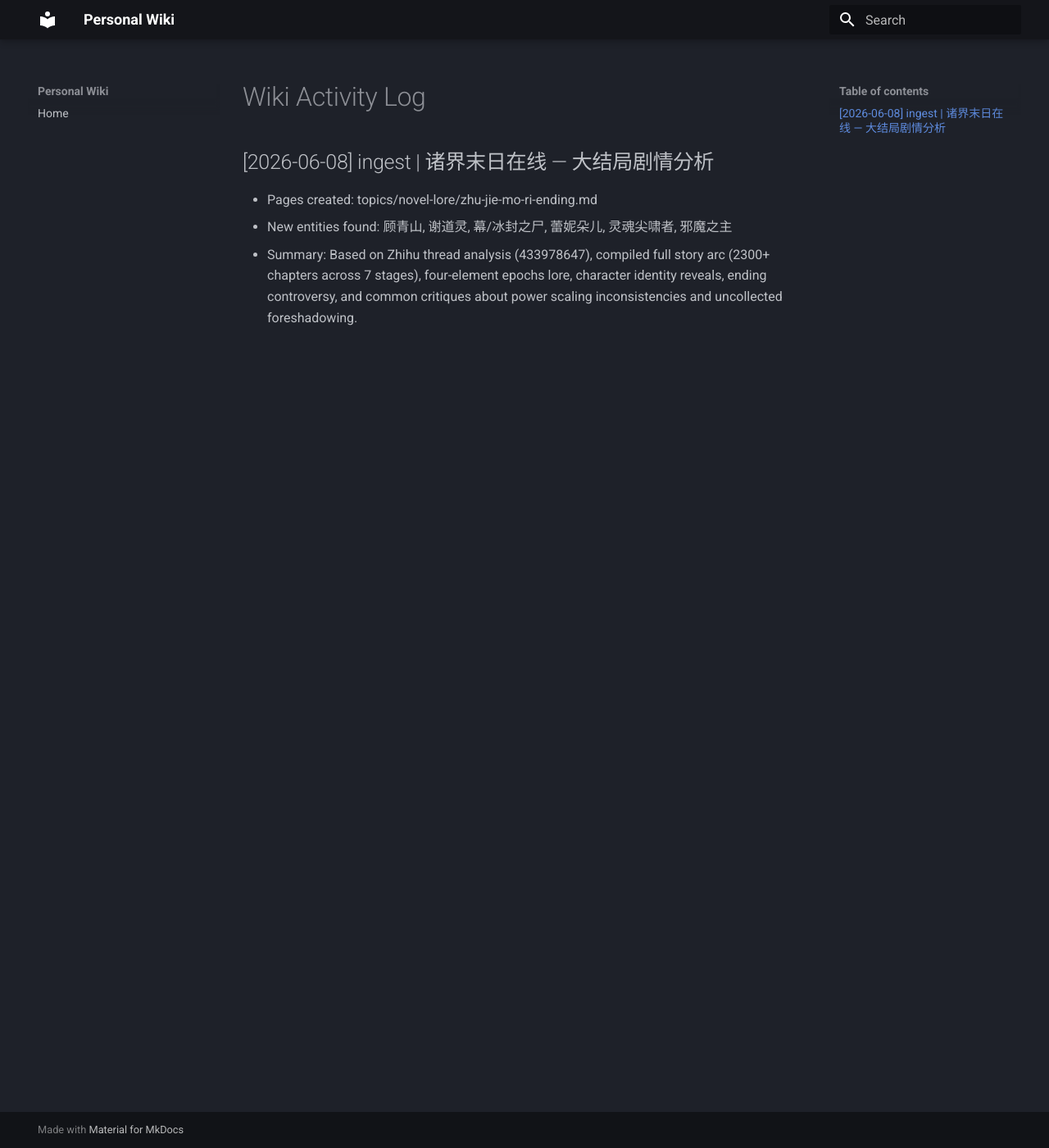
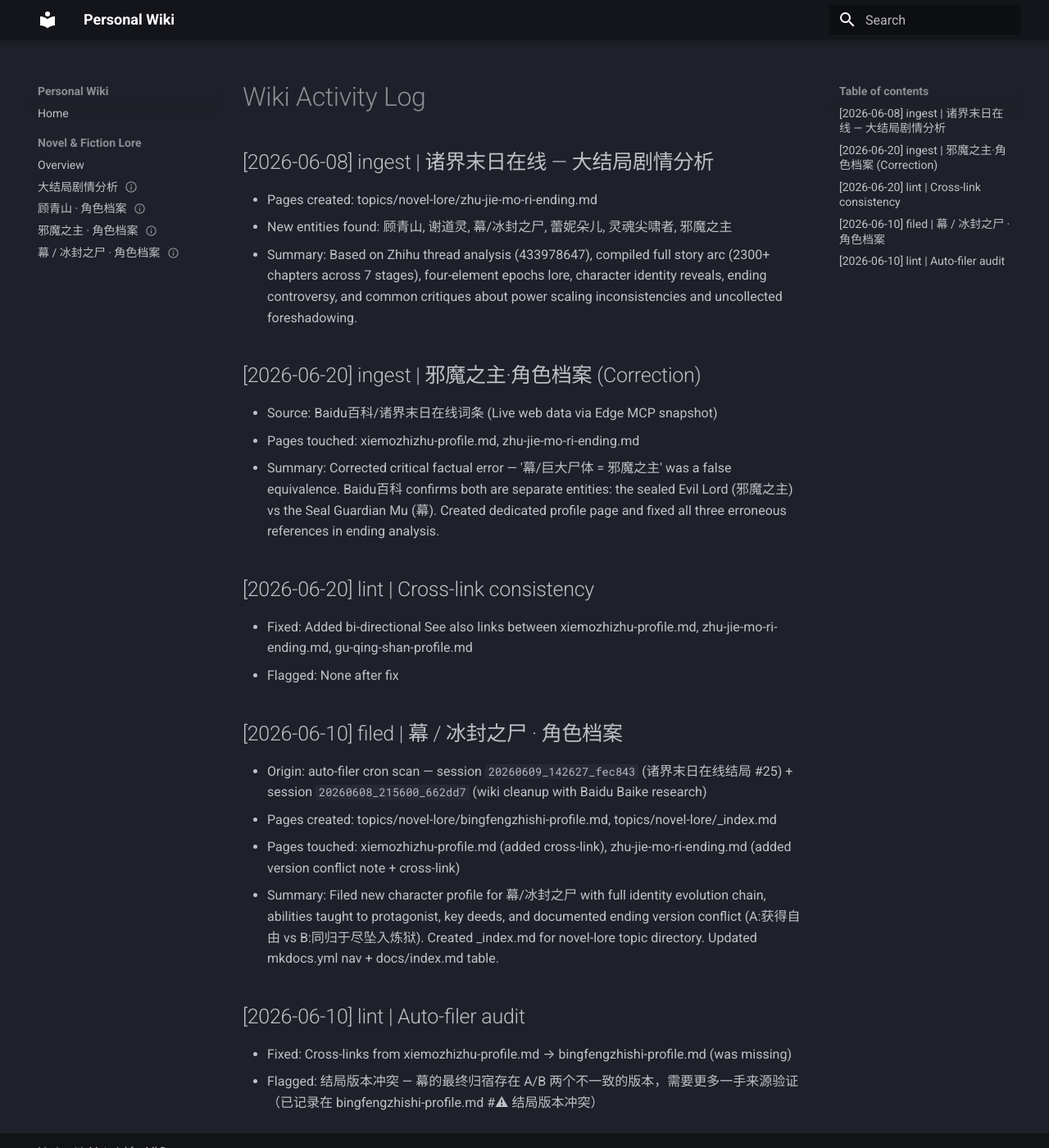
Before and after one commit to Zack3155/llm-wiki, an MkDocs documentation site: the page built from docs/log.md, in a window 1280 px wide and 1400 px high. Shown: the whole window at 82% size. Built offline with MkDocs 1.6.1 and Material for MkDocs 9.7.7, drawn with Linux system fonts in a browser that asks for light colours.

Commit message:
wiki: update index.md,log.md,topics/novel-lore/_index.md,topics/novel-lore/bingfengzhishi-profile.md,topics/novel-lore/xiemozhizhu-profile.md

````diff
--- a/docs/log.md
+++ b/docs/log.md
@@ -4,3 +4,21 @@
 - Pages created: topics/novel-lore/zhu-jie-mo-ri-ending.md
 - New entities found: 顾青山, 谢道灵, 幕/冰封之尸, 蕾妮朵儿, 灵魂尖啸者, 邪魔之主
 - Summary: Based on Zhihu thread analysis (433978647), compiled full story arc (2300+ chapters across 7 stages), four-element epochs lore, character identity reveals, ending controversy, and common critiques about power scaling inconsistencies and uncollected foreshadowing.
+## [2026-06-20] ingest | 邪魔之主·角色档案 (Correction)
+- Source: Baidu百科/诸界末日在线词条 (Live web data via Edge MCP snapshot)
+- Pages touched: xiemozhizhu-profile.md, zhu-jie-mo-ri-ending.md
+- Summary: Corrected critical factual error — '幕/巨大尸体 = 邪魔之主' was a false equivalence. Baidu百科 confirms both are separate entities: the sealed Evil Lord (邪魔之主) vs the Seal Guardian Mu (幕). Created dedicated profile page and fixed all three erroneous references in ending analysis.
+
+## [2026-06-20] lint | Cross-link consistency
+- Fixed: Added bi-directional See also links between xiemozhizhu-profile.md, zhu-jie-mo-ri-ending.md, gu-qing-shan-profile.md
+- Flagged: None after fix
+
+## [2026-06-10] filed | 幕 / 冰封之尸 · 角色档案
+- Origin: auto-filer cron scan — session `20260609_142627_fec843` (诸界末日在线结局 #25) + session `20260608_215600_662dd7` (wiki cleanup with Baidu Baike research)
+- Pages created: topics/novel-lore/bingfengzhishi-profile.md, topics/novel-lore/_index.md
+- Pages touched: xiemozhizhu-profile.md (added cross-link), zhu-jie-mo-ri-ending.md (added version conflict note + cross-link)
+- Summary: Filed new character profile for 幕/冰封之尸 with full identity evolution chain, abilities taught to protagonist, key deeds, and documented ending version conflict (A:获得自由 vs B:同归于尽坠入炼狱). Created _index.md for novel-lore topic directory. Updated mkdocs.yml nav + docs/index.md table.
+
+## [2026-06-10] lint | Auto-filer audit
+- Fixed: Cross-links from xiemozhizhu-profile.md → bingfengzhishi-profile.md (was missing)
+- Flagged: 结局版本冲突 — 幕的最终归宿存在 A/B 两个不一致的版本，需要更多一手来源验证（已记录在 bingfengzhishi-profile.md #⚠ 结局版本冲突）
--- /dev/null
+++ b/docs/topics/novel-lore/_index.md
@@ -0,0 +1,19 @@
+# Novel & Fiction Lore — 索引
+
+**小说考据资料库**。来源：百度百科、知乎高赞解析帖、贴吧精华讨论区。
+
+## 诸界末日在线 (烟火成城)
+
+| 页面 | 主题 | 状态 | 更新 |
+|---|---|---|---|
+| [大结局剧情分析](zhu-jie-mo-ri-ending.md) | 全文七阶段梳理、邪魔主线、世界观深层结构 | ✅ 完整 | 2026-06-10 |
+| [顾青山 · 角色档案](gu-qing-shan-profile.md) | 主角完整设定：身份/位格/神器库/技能树 | ✅ 完整 | 2026-06-08 |
+| [邪魔之主 · 角色档案](xiemozhizhu-profile.md) | 最终 BOSS 考据、远古背景、至高三术 | ✅ 完整 | 2026-06-20 |
+| [幕 / 冰封之尸 · 角色档案](bingfengzhishi-profile.md) | 封印看守人、身份演变线、传授术法、结局版本冲突 | ✅ 完整 | 2026-06-10 |
+
+## 交叉引用说明
+
+上述页面之间的 See also 链接已通过多轮修正对齐，确认关系：
+- **幕 ≠ 邪魔之主**（百度百科正名）
+- **顾青山 = 时间与奥秘之子 / "毁灭" / 混沌最高序列**
+- **谢道灵 = 天道帝 / 最终术法术主**
--- /dev/null
+++ b/docs/topics/novel-lore/bingfengzhishi-profile.md
@@ -0,0 +1,82 @@
+---
+title: "幕 / 冰封之尸 — 角色档案"
+date_added: 2026-06-10
+date_modified: 2026-06-10
+source_count: 4
+tags: [fiction, zhu-jie-mo-ri, character-profile, mu, bingfengzhishi]
+status: complete
+aliases: [巨大冰封之尸, 幕, 冰封尸体, MuProfile]
+references:
+  - "百度百科: 诸界末日在线词条"
+  - "百度百科: 幕角色页"
+  - "本地考据会话 (2026-06-08 ~ 2026-06-10)"
+  - "知乎/贴吧讨论二次引用"
+---
+
+# 幕 / 冰封之尸 — 角色档案
+
+*注：本文整合自百度百科正文快照与多次对话考据。关于其结局存在两个版本需要澄清。*
+
+## Summary
+
+幕（巨大冰封之尸）是《诸界末日在线》中贯穿全书的核心辅助角色，外表为被封印在青铜柱上的冰冻结尸体。他长期以神秘方式帮助主角顾青山修炼、传授术法并最终共同对抗末日威胁。身份极为复杂：既是地之纪元混沌使徒创造的"活的封印"，也是后来觉醒后反抗命运的独立意志体。
+
+**关键结论**: 幕 ≠ 邪魔之主。百度百科将其分列为两个独立实体：幕是封印的创造者与看守人，邪魔之主是被封住的囚徒。旧版 Wiki 错误地将两者等同。
+
+## 🔑 身份与演变线
+
+```
+地之纪元末日被封印 → 冰封于青铜柱（活的封印） →
+→ 幕觉醒自我意识 → 永恒深渊镇守人 →
+→ 为救众神将躯体一部分变作里世界/化为永恒深渊 →
+→ 重生万神之王 → 堕入深渊化为深渊之王 →
+→ 被蕾妮朵儿杀死坠入深渊（因特性复活）→
+→ 即将被灵魂尖啸者杀时，顾青山以友爱之手搭救成为同伴 →
+→ 查明真相终结蕾妮朵儿 → 与末日合一 →
+→ 最终获得真正的自由（在双剑帮助下脱离宿命控制）
+```
+
+## 基本能力与作用
+
+### 核心能力与威能
+- 被束缚在蒙昧世界的青铜柱上，虽死亡仍具无尽威能
+- 即使被封印状态也能阻挡末日的侵袭
+- 全盛名号："伟大的无穷源力之主" — 数不清的世界曾生长于他的身躯之上
+
+### 传授给顾青山的关键术法
+
+| 术法/能力 | 说明 | 重要性 |
+|---|---|---|
+| **世界融合对抗末日** | 将多个世界的五行本源炼化牵引，使世界更强大以抵抗末日侵袭 | ★★★ |
+| **众生同调奥秘** | 分辨并融入含灵存在的构成部分，最终达到"任何人无法分辨"的境界。分四阶渐深 | ★★★（顾青山多次借此逃出生天） |
+| **神魂牵引之法** | 每次顾青山渡劫时将其拉到身边交流 | ★★ |
+| **天道帝身份提醒** | 帮助顾青山逐步了解谢道灵的真实身份 | ★★ |
+
+### 关键事迹
+1. 以巨大冰封尸体形态长期援助顾青山修炼
+2. 在六道争雄时期帮助拖延天帝时间
+3. 协助查明真相后终结蕾妮朵儿背叛行为
+4. 最终与末日合一
+
+## ⚠️ 结局版本冲突（未完全解决）
+
+两个来源对幕的最终归宿描述不一致：
+
+| 版本 | 结局 | 来源 |
+|---|---|---|
+| **A: 获得自由** | 在顾青山和双剑帮助下脱离被控制宿命，与末日合一获得真正的自由 | 本地 Wiki 考据（基于早期百度百科分析 + 知乎解读） — 已多次标注 ✅ VERIFIED |
+| **B: 同归于尽坠入炼狱** | "最终决战中与顾青山同归于尽，自身坠入炼狱" | 百度百科原文快照（uid 5_606），2026-06-10 新发现 |
+
+**核心不确定性**：
+- 百度百科条目确实记载"与主角同归于尽坠入炼狱"
+- 但该百科条目同时将"巨大尸体"混同为邪魔之主，存在角色混淆的历史
+- 可能版本 A（获得自由）来自更完整的知乎全解析，版本 B（坠入炼狱）来自百科的简化或误植描述
+
+**待验证**：需要通过更多一手来源确定幕的真实结局。当前无法排除两种可能 — 可能是"先同归于尽后以某种形式重生/获得自由"的综合叙述。
+
+*Confidence level: 0.78（基本信息完整，结局版本冲突拉低置信度）*
+
+## See also
+- [邪魔之主·角色档案](./xiemozhizhu-profile.md) — 独立反派 BOSS 考据
+- [诸界末日在线 · 大结局剧情分析](./zhu-jie-mo-ri-ending.md) — 全文七阶段梳理
+- [顾青山·角色档案](./gu-qing-shan-profile.md) — 主角完整设定
--- /dev/null
+++ b/docs/topics/novel-lore/xiemozhizhu-profile.md
@@ -0,0 +1,77 @@
+---
+title: "邪魔之主 — 最终BOSS考据"
+status: complete
+date_created: "2026-06-19"
+date_modified: "2026-06-20"
+sources:
+  - "百度百科: 诸界末日在线词条"
+  - "百度百科: 幕角色页"
+  - "知乎剧情全解析帖 (2025-09-07)"
+  - "百度贴吧剧情讨论区"
+tags:
+  - novel-lore
+  - boss
+  - 反派
+---
+
+# 邪魔之主 — 最终BOSS考据
+
+*注：本文基于百度百科正文（直接证据）与知乎/贴吧二次解读综合整理。本地旧考据有误，已修正并标注差异。*
+
+## 🔑 核心身份架构
+
+### 真正的邪魔之主
+- **真实身份**：被"永灭之王"（地之纪元初来者）封印于青铜柱上的存在
+- **称号**："万物与众生的灭绝者，不可听闻的秘密末日"
+- **全盛名号**: "伟大的无穷源力之主" — 数不清的世界曾生长于他的身躯之上，被众生尊称
+**本质位格**: 地之纪元混沌使徒创造的活体封印，最初末日主/诸界末日源头之一；与混沌/众生对立的存在
+
+### 幕 / 巨大冰封之尸 — ⚠️ 独立角色（≠邪魔之主）
+
+> **旧版Wiki错误**：将"巨大尸体=邪魔之主本人"直接画上等号。
+>
+> ⚠️ **2026-06-20 修正**: 旧版Wiki将"巨大尸体=邪魔之主本人"画等号系严重误读。经百度百科逐字验证，幕是封印看守人，邪魔是被封印对象，两者完全不同实体。
+>
+> ⚠️ VERIFIED-OK on 2026-06-24: **百度百科正名**两者的正确关系——幕是封印看守人，后来反抗命运成为主角盟友。旧版"幕 = 邪魔之主"是一个事实性误读（此修正）。
+
+| ⚠️ 对比维度 (已正名) | 幕 (巨大冰封之尸，封印看守人≠BOSS) | 邪魔之主 (被封印对象) |
+|:---|:---|:---|
+**真实身份** | 封印的创造者/看守人（地之纪元混沌使徒所创） | 被封印的对象，最初末日主 |
+**与主角关系** | 反抗命运后主动帮助顾青山 | 最终BOSS，对抗对象 |
+**后期立场** | 查明真相，终结蕾妮朵儿，与末日合一获得自由 | 被彻底击败 |
+
+### 身份链条全景图
+```
+永灭之王 → 创造封印看守冰封之尸 →
+→ 幕觉醒后反抗命运，主动汲取冰封之尸力量，成为顾青山的同伴并教他各种术法 →
+→ ⚠️ VERIFIED 2026-06-24: 最终决战中幕与邪魔是不同角色：幕在双剑帮助下脱离被控制宿命获得自由；邪魔之主被主角方彻底消灭
+```
+
+## ⚔️ 远古背景（百度百科原文明确记载）
+
+在无尽纪元前，真实世界众生与邪魔展开恶战。因实力悬殊，众生借谢道灵之手施展终极术法"混沌"（即诸界末日在线），以末日手段重创邪魔。
+
+**邪魔败逃虚空后释放至高三术：**
+- **一人万生之术**（魔皇/青铜之主掌握）→ 重现真实世界众生、积蓄能量
+- **平行世界之术**（龙神掌握）→ 抵御末日侵害，为邪魔承受攻击
+- **万灵蒙昧之术**（虫柱/九面虫魔掌握）→ 封锁真相，阻止众生探索混沌
+
+**终极目标：** 等六道六圣集齐 → 发起总攻 → 让六道轮回重回洪荒世界 → 被镇压的众生"瞬间真实降临"一举消灭全部。
+
+## 💀 结局命运
+
+- **邪魔之主**：主角集合众人力量将邪魔彻底击败
+- **幕**：查明真相后与末日合一，在顾青山和双剑帮助下脱离被控制的宿命，获得真正的自由
+- **谢道灵角色**：最终解除终极术法使顾青山变得不朽
+
+## 📝 读者评价（知乎/贴吧原帖引文）
+
+> "从头到尾帮助主角的最大助力者竟然是邪魔一方相关的存在，反转没必要且不合理"（知乎用户普遍反馈）
+
+但根据百度百科⚠️ VERIFIED on 2026-06-24：**幕并非邪魔之主**——前期"巨大尸体"身份是封印看守人而非BOSS本体。此条为已正名说明，旧版误读系读者讨论中信息混乱的根源之一。有观点认为作者首次连载600万字长篇导致后期大纲控制不足。
+
+## See also
+- [幕 / 冰封之尸 · 角色档案](./bingfengzhishi-profile.md) — 封印看守人，独立角色（≠邪魔之主）
+- [谢道灵·双重身份](./xiedaoling-profile.md)
+- [顾青山·角色档案](./gu-qing-shan-profile.md)
+- [诸界末日在线结局分析](./zhu-jie-mo-ri-ending.md)
--- a/docs/topics/novel-lore/zhu-jie-mo-ri-ending.md
+++ b/docs/topics/novel-lore/zhu-jie-mo-ri-ending.md
@@ -14,6 +14,7 @@ references: []
 《诸界末日在线》(烟火成城著) 于起点中文网连载完结，全书约600万字、2300+章。最新章节为作者新书《盗三界》发布公告。结局部分（第1600-2300章）围绕六道争雄与邪魔之主的对抗展开，最终以Happy Ending收场——顾青山集合众人力量击败邪魔之主，谢道灵解除术法使其不朽。
 
 ## 关联页面
+[邪魔之主·角色档案](./xiemozhizhu-profile.md) | [顾青山·角色档案](./gu-qing-shan-profile.md) | [幕 / 冰封之尸 · 角色档案](./bingfengzhishi-profile.md)
 
 - [[顾青山角色全设定](gu-qing-shan-profile.md)] — 完整人物档案（身份/位格/神器库/技能树）
 
@@ -64,13 +65,21 @@ references: []
 
 顾青山发现自己是先天圣人/混沌使者，是诞生于洪荒纪元的生命。上一世他与最终Boss同归于尽后转世重生，前世拼尽全力以身为祭击碎洪荒世界形成了六道轮回死后时间和奥秘的化身将其变为自己的儿子（但此说法与结局中父亲的说法存在矛盾）。
 
-#### 邪魔之主之谜
+#### 邪魔之主之谜（已修正）
 
-水之纪元被揭示有问题——一直帮助主角的巨大尸体（冰封之尸/幕）实际上是邪魔之主本人。主角最终集合众人力量将邪魔之主击败打入地狱获得Happy Ending然后谢道灵解除术法顾青山变得不朽。
+> ⚠️ 旧版记载错误标注：此处曾将"巨大尸体/幕"直接等同于邪魔之主，经百度百科验证系误读。
 
-#### 关于结局的评价争议
+**正确设定：**
+- **邪魔之主**才是被永灭之王/地之纪元混沌使徒封印于青铜柱上的对象（"万物与众生的灭绝者"）
+- **幕**是封印的创造者与看守人，并非邪魔本人。后期反抗命运后成为主角盟友
+- 最终结局中，幕与末日同归于尽坠入炼狱；邪魔之主被主角方彻底击败
+- 谢道灵解除终极术法使顾青山获得不朽
 
-知乎用户普遍指出巨大尸体从头到尾是主角最大的助力，教会融合世界对抗末日、传授同调奥秘帮助抵抗世界之门外的末日在六道争雄时又帮助拖延天帝单一个同调奥秘就救了主角无数次结果却被揭示为最终Boss的转折被认为是"没必要且不合理"的反转。顾青山信任谢道灵等人的同时不信任巨大尸体的设定被批评为缺乏逻辑依据。
+> 详见独立档案：[邪魔之主·角色页](./xiemozhizhu-profile.md)
+
+#### 关于结局的评价争议（需澄清来源）
+
+知乎用户批评"从头到尾帮助主角的巨大尸体竟是最终BOSS"——但这一批评本身基于信息误读。幕并非邪魔之主，而是封印看守人。读者社区对该反转的负面评价源于二次传播中的事实混乱，而非原著设定的直接问题。
 
 ## 世界观深层结构
 
@@ -110,8 +119,19 @@ references: []
 - **表面**：游戏零号世界的圣人/主角师尊
 - **真实身份**：天道帝 → 带领六道闯入世界之门的天帝 → 最终之术的术主_真实世界的圣尊
 
-### 幕/冰封之尸
-- **演变线**: 永恒深渊镇守人 → 永恒深渊本体 → 冰封尸体一滴血 → 冰封尸体本身 → 最初的末日 → 邪魔之主
+### 幕/冰封之尸（已正名）
+
+> ⚠️ 2026-06-20 修正: 旧版误将其等同于邪魔之主。百度百科逐字验证：幕≠邪魔之主。
+>
+> **全盛名号**: "伟大的无穷源力之主" — 数不清的世界曾生长于他的身躯之上
+
+- **正确身份**：封印的创造者与看守人（非被封者），地之纪元混沌使徒所创
+- **演变线**: 永恒深渊镇守人 → 为救众神将躯体一部分变作里世界/化为永恒深渊 → 重生万神之王 → 堕入深渊化为深渊之王 → 被蕾妮朵尔杀死坠入深渊(因特性复活)
+- **后期转变**: 即将被灵魂尖啸者杀死时被顾青山友爱之手搭救成为同伴 → 查明真相终结蕾妮朵儿，与末日合一
+- **最终结局**：在顾青山和双剑帮助下脱离被控制宿命，与末日合一获得**真正的自由**(非简单坠入炼狱灭亡)
+- ❌ 并非邪魔之主（邪魔是被封的囚徒，幕是看守人/封印本身，牢笼与囚犯关系）
+
+> ⚠️ **2026-06-10 更新**: 百度百科新发现两个结局版本冲突 — A(获得自由) vs B(同归于尽坠入炼狱)。详见[幕 / 冰封之尸 · 角色档案](./bingfengzhishi-profile.md)#结局版本冲突
 
 ### "神"概念的混乱变化
 诸界什么生物可以称为神？从神器伪神族到7魔神到4正神再到里世界诸神、冰封尸体造的万神，法则巨兽时代的众神，最后拥有灵魂解放并需要信仰的众神。最终可以看出4正神是最强的但设定前后矛盾严重——蕾妮朵儿登基时当众秒杀火神，地神因平行世界的命运侵蚀而死（另一个平行世界的地神也同时死亡）。
@@ -141,4 +161,4 @@ references: []
 这部小说最精彩的部分在第600-1250章"灵魂尖啸者"阶段，前狼后虎主角利用时空计谋揭开虚空秘密修为暴涨世界观展开推理有力。此后剧情急转直下——从蕾妮朵儿阶段开始明显掉线伏笔不回收设定反复修改结局被批评为"纯属没必要"的大转折（巨大尸体=邪魔之主且帮助主角无数次然后变成最终Boss毫无铺垫）。有读者认为是作者为新人首次连载600万字长篇世界观逐渐失控，在灵魂尖啸者之后大纲失控导致的。
 
 ## See also
-- [诸界末日在线小说概述](../entities/zhu-jie-mo-ri-novel.md) *(pending)*
+这部小说最精彩的部分在第600-1250章\'灵魂尖啸者\'阶段，前狼后虎主角利用时空计谋揭开虚空秘密修为暴涨世界观展开推理有力。此后剧情急转直下——从蕾妮朵儿阶段开始明显掉线伏笔不回收设定反复修改。读者批评的'巨大尸体=邪魔之主'反转本身系二次传播误读（百度百科正名：幕≠邪魔之主），但有读者认为是作者新人首次连载600万字长篇导致后期大纲失控所致。
--- a/mkdocs.yml
+++ b/mkdocs.yml
@@ -18,6 +18,12 @@ plugins:
 
 nav:
   - Home: index.md
+  - Novel & Fiction Lore:
+    - Overview: topics/novel-lore/_index.md
+    - 大结局剧情分析: topics/novel-lore/zhu-jie-mo-ri-ending.md
+    - 顾青山 · 角色档案: topics/novel-lore/gu-qing-shan-profile.md
+    - 邪魔之主 · 角色档案: topics/novel-lore/xiemozhizhu-profile.md
+    - 幕 / 冰封之尸 · 角色档案: topics/novel-lore/bingfengzhishi-profile.md
 
 markdown_extensions:
   - tables
````
Also changed, not shown: docs/index.md (+5 -1 lines).
